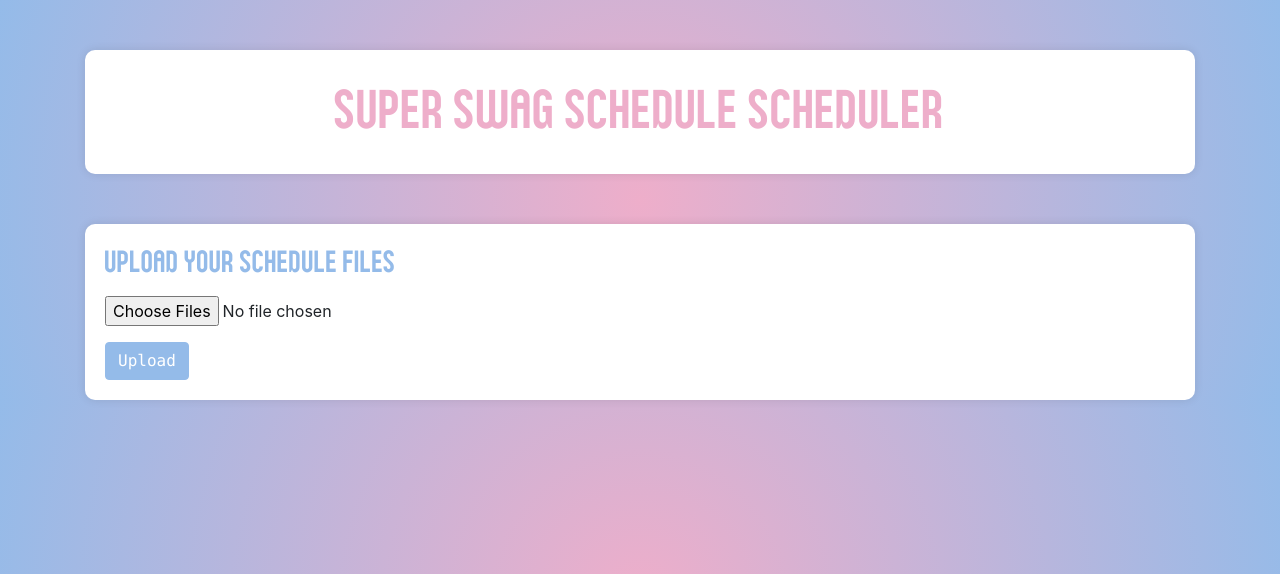
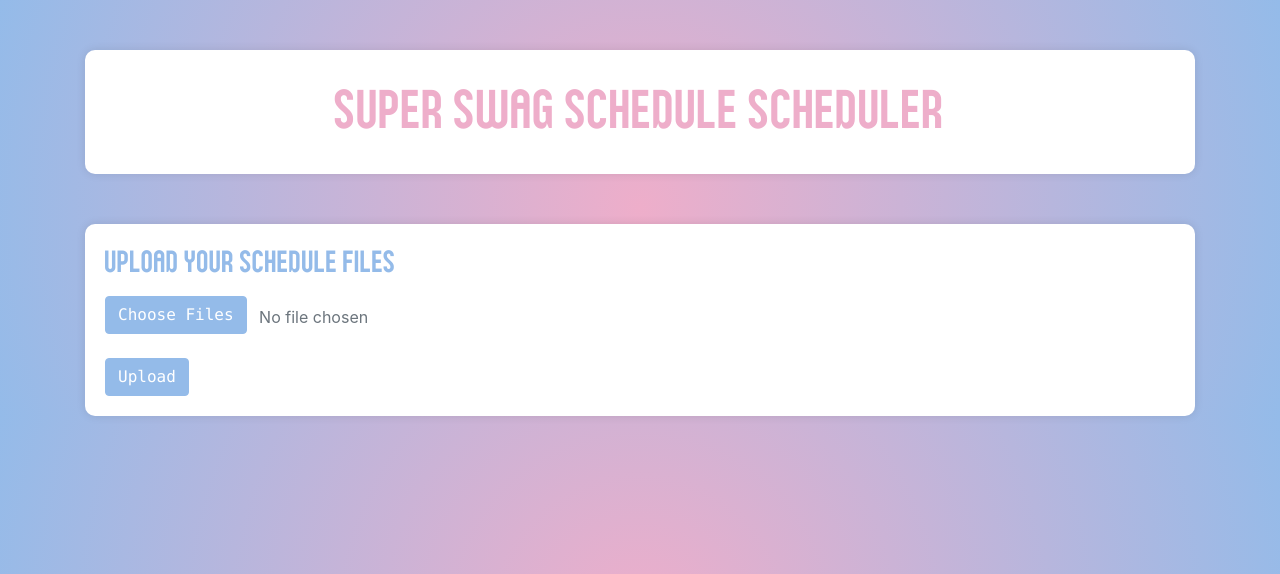
Before and after one commit to Aaron-Reyes-Rodriguez/Hack_UO, a Flask app: page / in a window 1280 px wide. Shown: the top 574 px of the page. Run offline with Flask 3, Linux system fonts and the light colour scheme; some libraries are stand-ins or nearby versions.

Commit message:
button worksgit add quackhacks/templates/index.html

```diff
--- a/quackhacks/templates/index.html
+++ b/quackhacks/templates/index.html
@@ -16,12 +16,21 @@
             <h2>Upload Your Schedule Files</h2>
             <form action="/upload" method="post" enctype="multipart/form-data">
                 <div class="form-group">
-                    <input type="file" class="form-control-file" name="scheduleFiles" multiple required>
+                    <input type="file" id="scheduleFiles" name="scheduleFiles" multiple required hidden>
+                    <label for="scheduleFiles" class="btn btn-primary">Choose Files</label>
+                    <span id="fileNames" class="ml-2 text-muted">No file chosen</span>
                 </div>
                 <button type="submit" class="btn btn-primary">Upload</button>
             </form>
         </div>
     </div>
+
+    <script>
+        // show the file names
+        document.getElementById('scheduleFiles').addEventListener('change', function () {
+            const fileNames = Array.from(this.files).map(file => file.name).join(', ');
+            document.getElementById('fileNames').textContent = fileNames || 'No file chosen';
+        });
+    </script>
 </body>
-
 </html>
```
